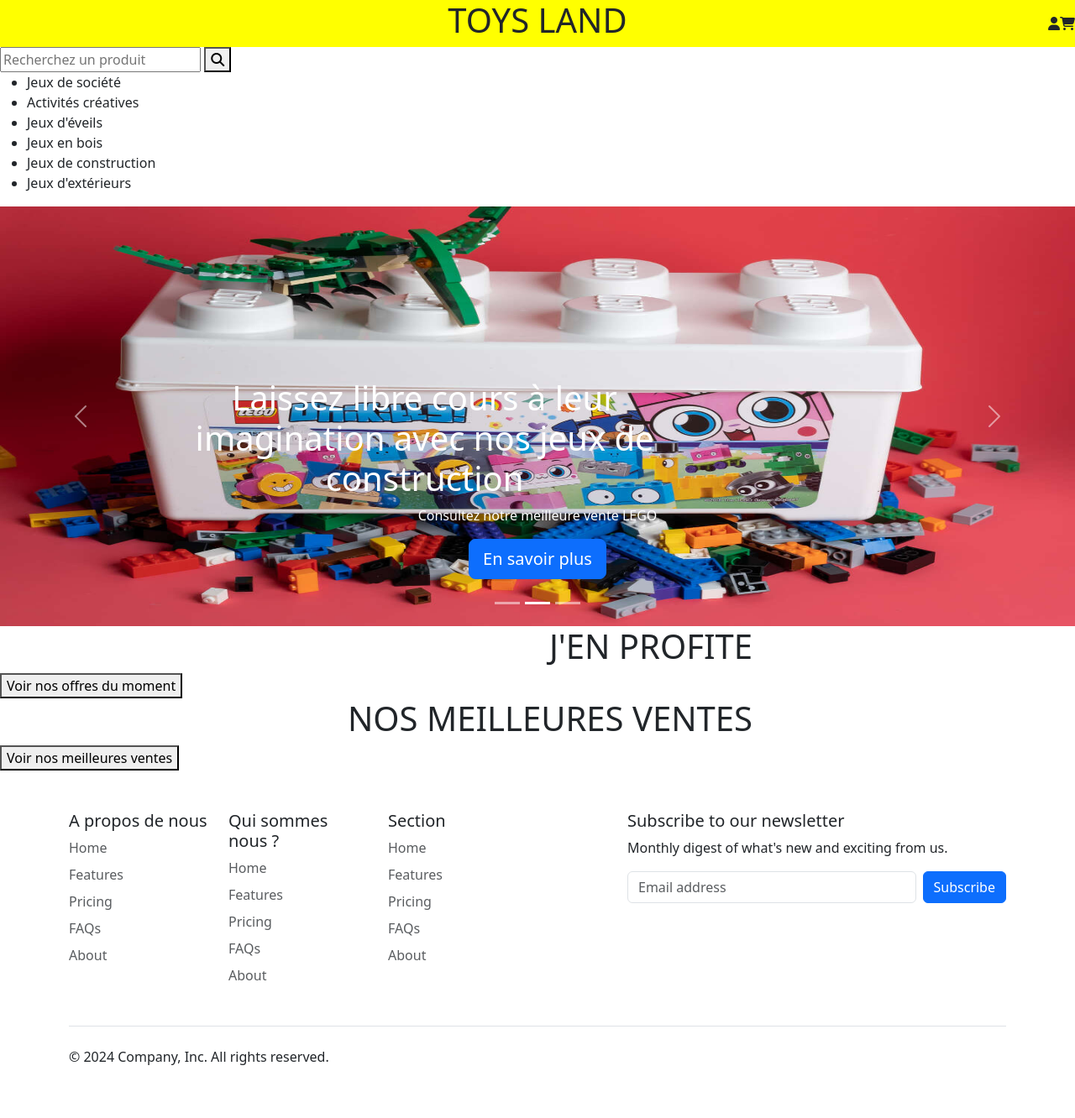
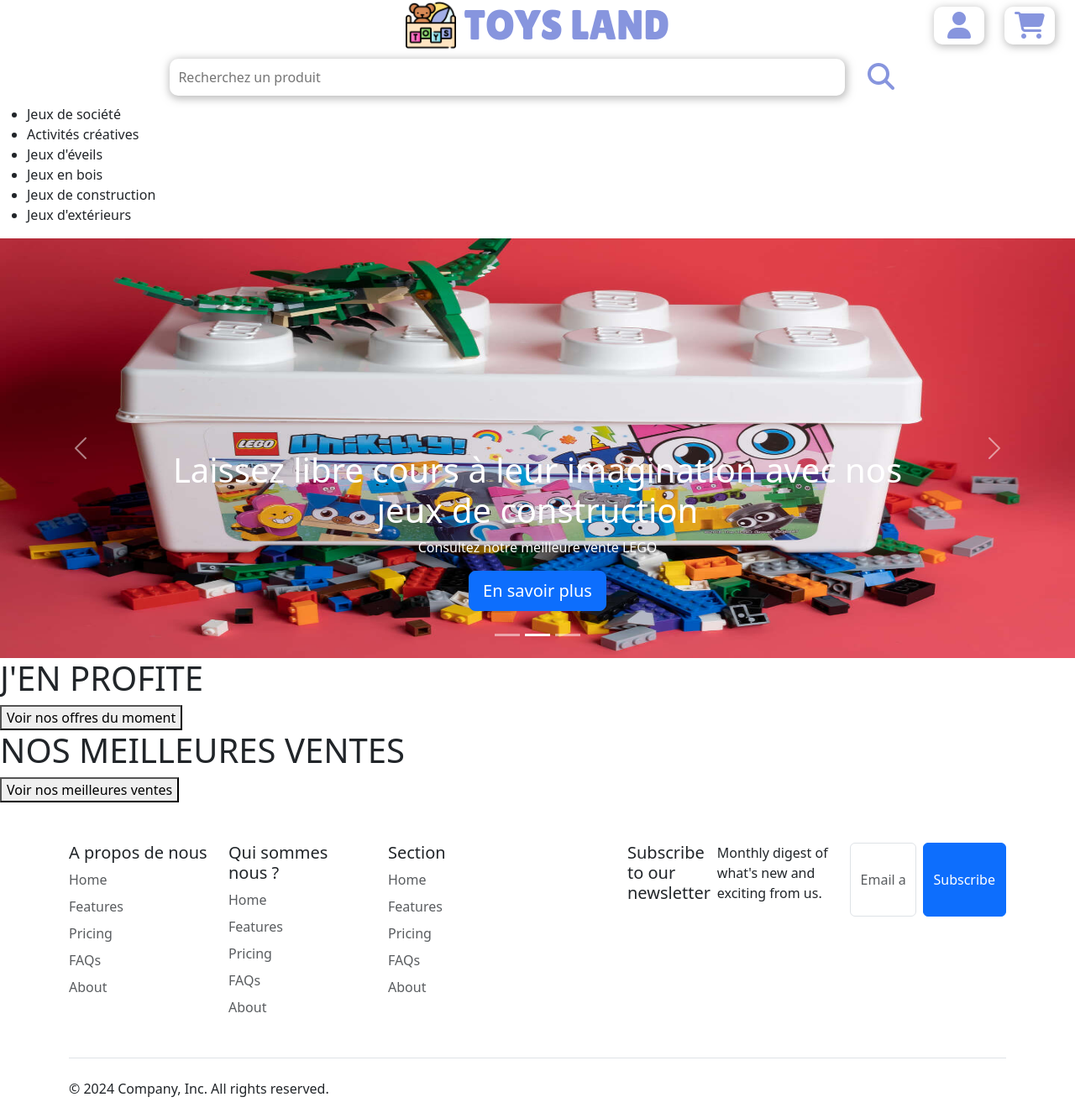
Before and after one commit to morganencr/projet_catalogue, a PHP site: page /index.php in a window 1280 px wide. Shown: the top 1332 px of the page at 84% size. Before the commit the page ends 1269 px from the top, so only its background shows below. Run offline with PHP 8.4, Linux system fonts and the light colour scheme.

Commit message:
css navbar

```diff
--- a/php/components/navbar.php
+++ b/php/components/navbar.php
@@ -10,21 +10,28 @@
     <meta name="viewport" content="width=device-width, initial-scale=1.0">
     <link rel="stylesheet" href="https://cdnjs.cloudflare.com/ajax/libs/font-awesome/6.5.1/css/all.min.css">
     <link href="https://cdn.jsdelivr.net/npm/bootstrap@5.3.3/dist/css/bootstrap.min.css" rel="stylesheet" integrity="sha384-QWTKZyjpPEjISv5WaRU9OFeRpok6YctnYmDr5pNlyT2bRjXh0JMhjY6hW+ALEwIH" crossorigin="anonymous">
-    <link rel="stylesheet" href="./navbar.css">
+    <link rel="stylesheet" href="../navbar.css">
+    <link rel="preconnect" href="https://fonts.googleapis.com">
+    <link rel="preconnect" href="https://fonts.gstatic.com" crossorigin>
+    <link href="https://fonts.googleapis.com/css2?family=Josefin+Sans:ital,wght@0,100..700;1,100..700&family=Lilita+One&display=swap" rel="stylesheet">
     <title>TOYS LAND</title>
 </head>
 <body>
     <nav>
+        <div id="navbar-items">
+        <div id="logo-site">
+        <img src="./components/img/logo.site.png">
         <h1>TOYS LAND</h1>
+        </div>
         <div id="logos-navbar">
-        <a><i class="fa-solid fa-user"></i></a>
-        <a><i class="fa-solid fa-cart-shopping"></i></a>
+        <a><i id="connexion" class="fa-solid fa-user fa-2x"></i></a>
+        <a><i id="panier" class="fa-solid fa-cart-shopping fa-2x"></i></a>
         </div>
-    </nav>
-    <form action="" method="get">
-        <div>
+        </div>
+        <form action="" method="get">
+        <div id="searchbar">
         <input type="search" placeholder="Recherchez un produit" id="searchbar">
-        <button><i class="fa-solid fa-magnifying-glass"></i></button>
+        <button><i class="fa-solid fa-magnifying-glass fa-2x"></i></button>
         </div>
     </form>
     <ul class="categories">
@@ -35,5 +42,6 @@
         <li><a>Jeux de construction</a></li>
         <li><a>Jeux d'extérieurs</a></li>
     </ul>
+    </nav>
 </body>
 </html>
--- /dev/null
+++ b/php/navbar.css
@@ -0,0 +1,103 @@
+nav {
+    display:flex;
+    justify-content: center;
+    width: 100%;
+    flex-direction: column;
+}
+
+nav h1 {
+    display:flex;
+    font-size: 50px;
+    margin :0;
+    font-family: "Lilita One", sans-serif;
+    font-weight: 400;
+    margin-left: 10px;
+    color: #8795de;
+}
+
+#logos-navbar {
+    display:flex;
+    align-items: center;
+    position: fixed;
+    right:0;
+    width:15%;
+    justify-content: space-evenly;
+    color:#8795de;
+}
+
+nav img {
+    max-width: 60px;
+}
+
+#navbar-items {
+    display:flex;
+    justify-content:center;
+    width: 100%;
+    align-items: center;
+}
+
+#logo-site {
+    display:flex;
+    justify-content: center;
+    align-items:center;
+}
+
+form {
+    display:flex;
+    justify-content: center;
+    width: 100%;
+}
+
+#searchbar {
+    display:flex;
+    width :80%;
+    justify-content: center;
+    padding: 10px;
+}
+
+#searchbar input {
+    border-radius: 10px;
+    border: solid 0px grey;
+    box-shadow: 1px 2px 10px 2px rgba(128, 128, 128, 0.5);
+}
+
+#searchbar button {
+    margin-left: 15px;
+    border-radius: 10px;
+    border: solid 0px rgba(128, 128, 128, 0.5);
+    background-color: white;
+}
+
+button .fa-solid {
+    color: #8795de;
+}
+
+.fa-solid {
+    width:45px;
+}
+
+#logos-navbar .fa-solid {
+    width:60px;
+}
+
+#connexion {
+    border: solid 0px rgba(128, 128, 128, 0.5);
+    box-shadow: 1px 2px 10px 1px rgba(128, 128, 128, 0.5);
+    text-align: center;
+    border-radius: 10px;
+    height: 45px;
+    display:flex;
+    align-items: center;
+    justify-content: center;
+}
+
+#panier {
+    border: solid 0px rgba(128, 128, 128, 0.5);
+    box-shadow: 1px 2px 10px 1px rgba(128, 128, 128, 0.5);
+    text-align: center;
+    border-radius: 10px;
+    height: 45px;
+    display:flex;
+    align-items: center;
+    justify-content: center;
+}
```
